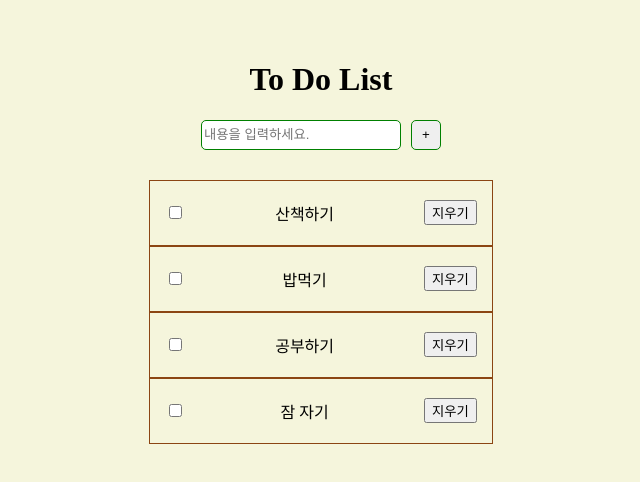
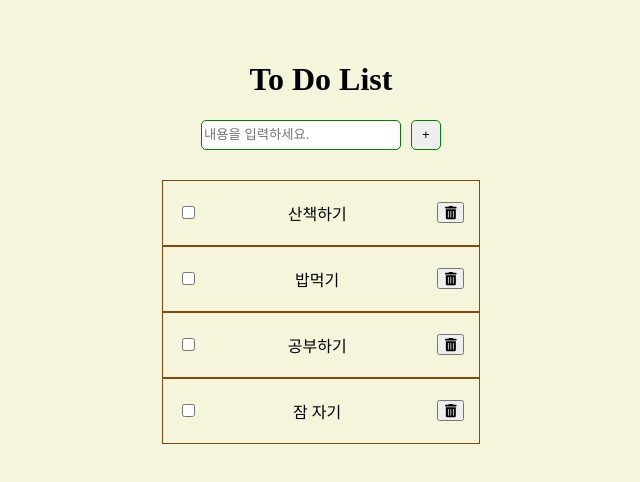
Before and after one commit to dakyungoh/project-to-do-list, a React (Create React App) app: page / in a window 1280 px wide. Shown: the top 482 px of the page, without its empty margins (319-959 px from the left). Built offline with nearby package versions, Linux system fonts and the light colour scheme.

Commit message:
font-awesome아이콘 적용

```diff
--- a/src/App.js
+++ b/src/App.js
@@ -1,6 +1,7 @@
 import "./App.css";
 import { useState } from "react";
-
+import { FontAwesomeIcon } from "@fortawesome/react-fontawesome";
+import { faTrashCan } from "@fortawesome/free-solid-svg-icons";
 function App() {
   const [newTodo, setNewTodo] = useState("");
   const [todos, setTodos] = useState([
@@ -68,7 +69,7 @@
                   onClickDeleteButton(index);
                 }}
               >
-                지우기
+                <FontAwesomeIcon icon={faTrashCan} />
               </button>
             </li>
           ))}
```
